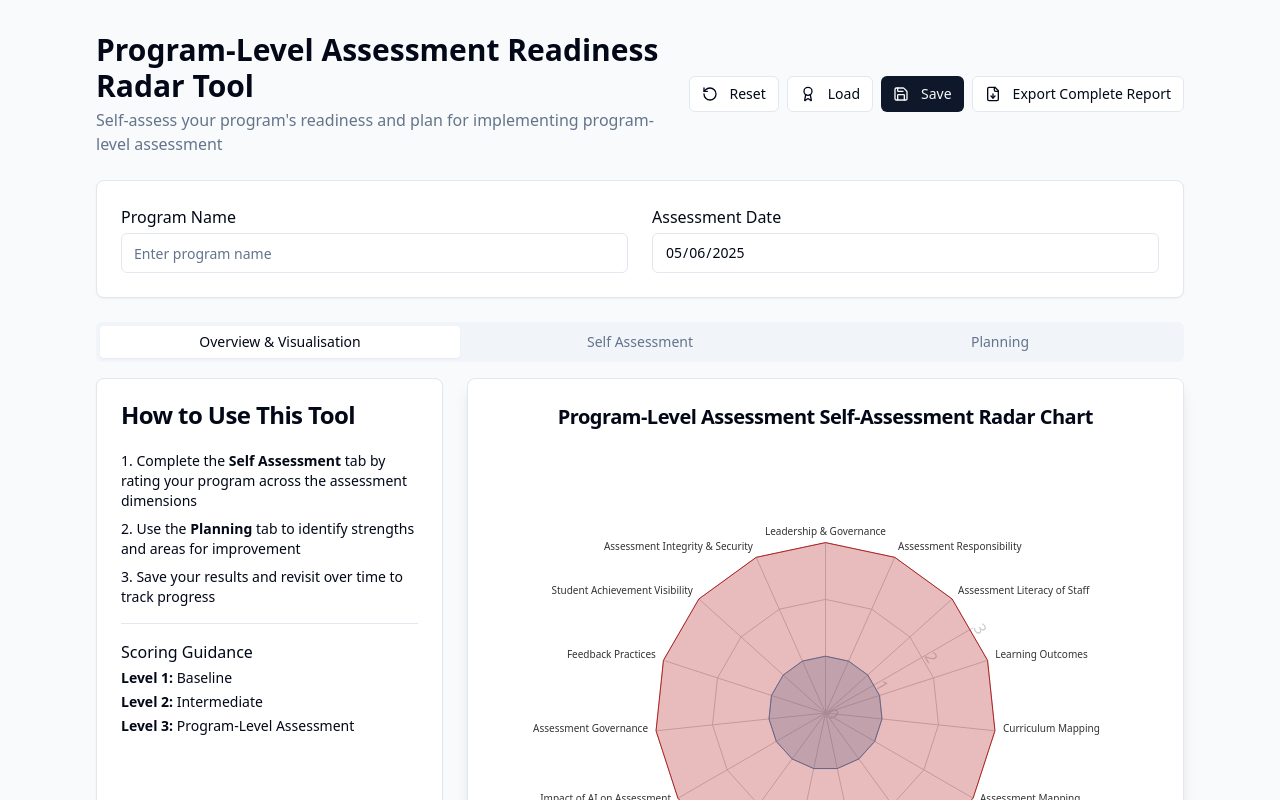
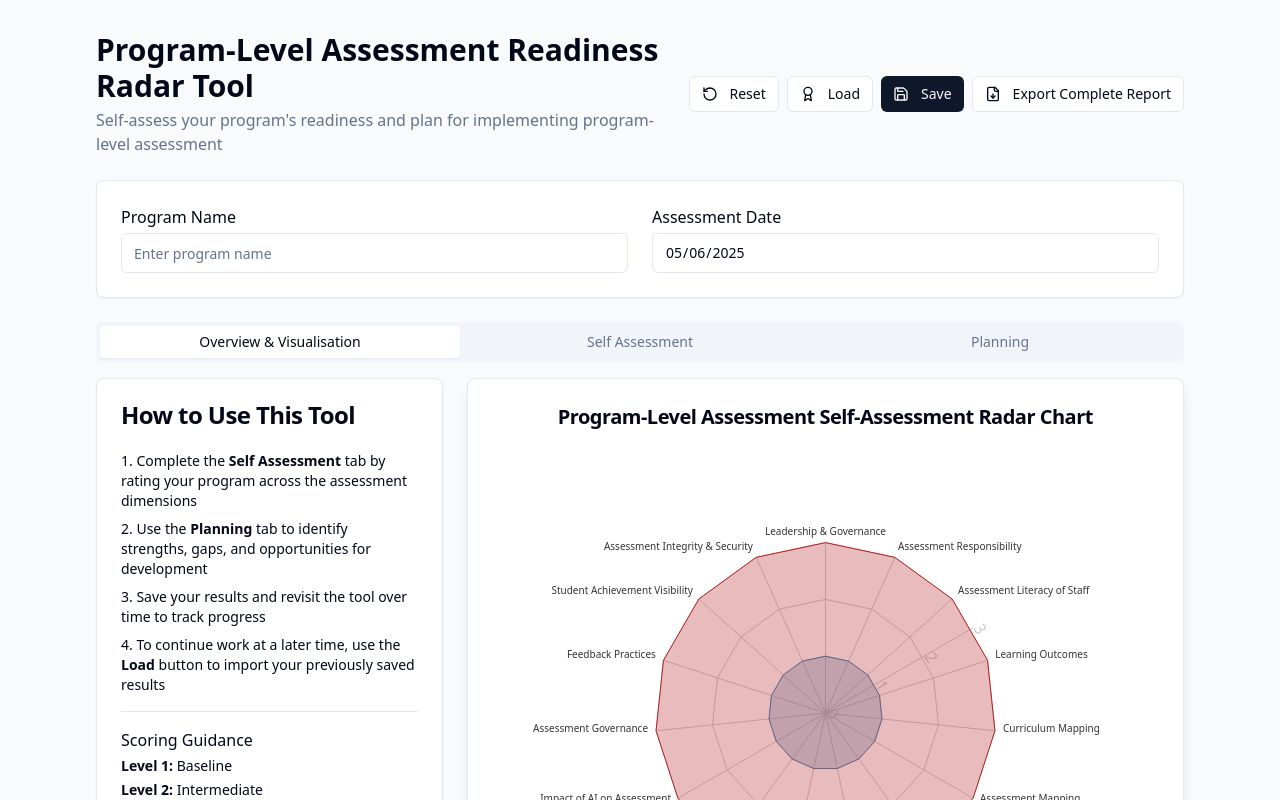
Before and after one commit to dtur0395/readiness-radar-tool, a React (Vite) app: page / in a window 1280 px wide. Shown: the top 800 px of the page. Built offline with nearby package versions, Linux system fonts and the light colour scheme.

Commit message:
Update AssessmentLayout.tsx

```diff
--- a/src/components/AssessmentLayout.tsx
+++ b/src/components/AssessmentLayout.tsx
@@ -144,8 +144,9 @@ const AssessmentLayout: React.FC = () => {
               <CardContent className="space-y-4">
                 <ol className="list-decimal list-inside space-y-2 text-sm">
                   <li>Complete the <strong>Self Assessment</strong> tab by rating your program across the assessment dimensions</li>
-                  <li>Use the <strong>Planning</strong> tab to identify strengths and areas for improvement</li>
-                  <li>Save your results and revisit over time to track progress</li>
+                  <li>Use the <strong>Planning</strong> tab to identify strengths, gaps, and opportunities for development</li>
+                  <li>Save your results and revisit the tool over time to track progress</li>
+                  <li>To continue work at a later time, use the <strong>Load</strong> button to import your previously saved results</li>
                 </ol>
                 <Separator />
                 <div>
```
